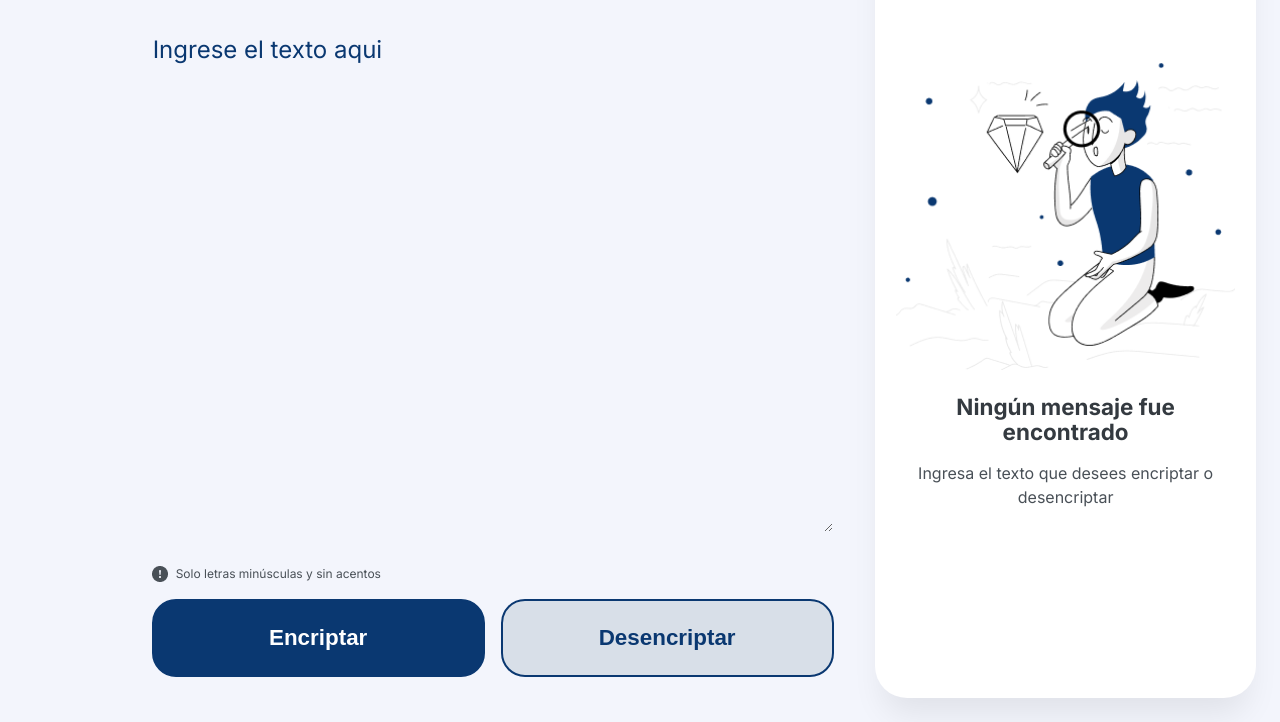
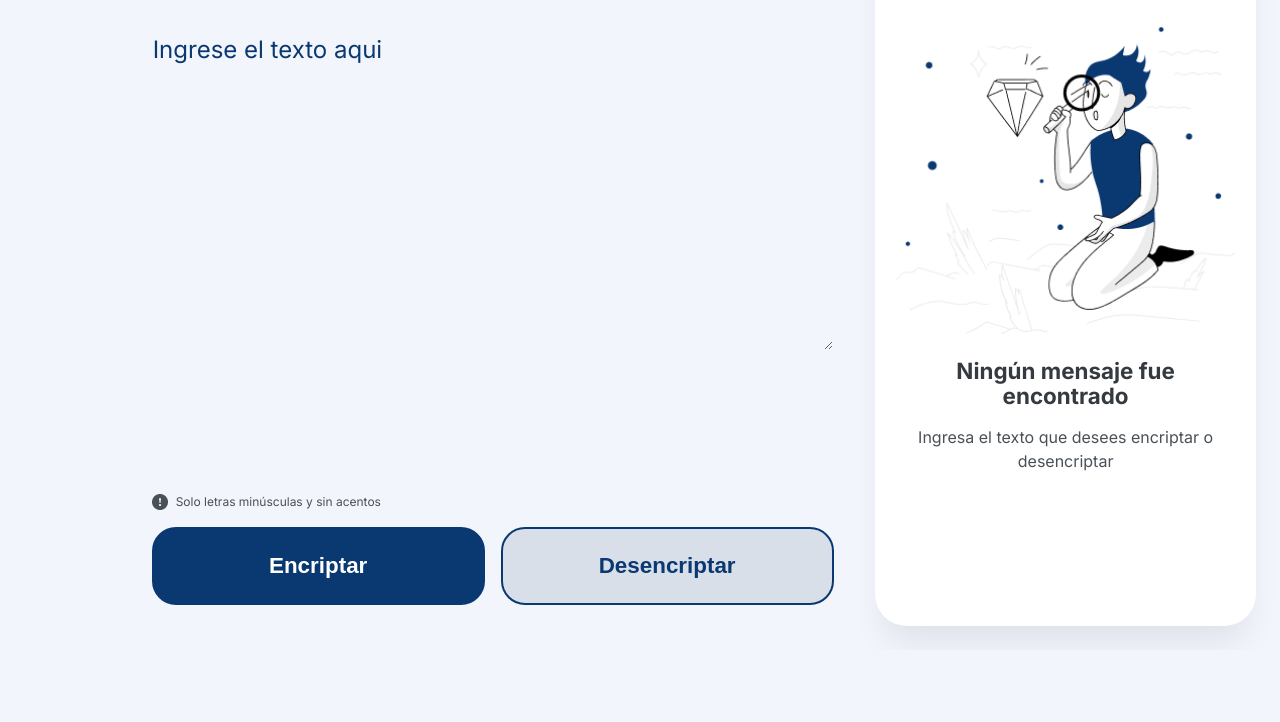
Before and after one commit to NFabian-Parra/desafio_encritador, a plain HTML site: page index.html in a window 1280 px wide. Shown: the part 150-872 px from the top of the page. After the commit the page ends 800 px from the top, so only its background shows below. Drawn offline with Linux system fonts and the light colour scheme.

Commit message:
Corregir responsividad

```diff
--- a/index.html
+++ b/index.html
@@ -16,7 +16,7 @@
     </header>
     <h1 class="titulo-sitio">Desafio encriptador de texto</h1>
     <form class="form__section">
-      <textarea class="form__imput" id="" cols="30" rows="10" placeholder="Ingrese el texto aqui"></textarea>
+      <textarea class="form__imput" cols="30" rows="8" placeholder="Ingrese el texto aqui"></textarea>
       <div class="form__btn__container">
         <div class="form__signo"><img src="./img/signo.png" alt="icono alerta">
           <span>Solo letras minúsculas y sin acentos</span>
--- a/style.css
+++ b/style.css
@@ -18,7 +18,7 @@ body{
   font-family: var(--inter-font);
   display: flex;
   padding: 3dvh;
-  height: 100%;
+  height: 100dvh;
   width:100%;
 }
 
@@ -40,7 +40,7 @@ main{
   display: flex;
   flex-direction: column;
   justify-content: space-between;
-  height: auto;
+  height: 100dvh;
   margin: 0 2.6rem 1.3rem 15%;
   gap: 2rem;
 }
@@ -49,7 +49,7 @@ main{
   background: transparent;
   border-color: transparent;
   outline: none;
-  height: 63dvh;
+  /* height: 100%; */
   color: var(--dark-blue);
   font-family: var(--inter-font);
   font-size: 1.5rem;
@@ -104,6 +104,7 @@ textarea::placeholder{
   flex-direction: column;
   background: var(--white);
   justify-content: space-between;
+  min-width: 350px;
   border-radius: 2rem;
   box-shadow: 0px 24px 32px -8px rgba(0, 0, 0, 0.08);
   padding: 1.3rem;
@@ -117,7 +118,6 @@ textarea::placeholder{
   gap: 1.5rem;
   flex-grow: 1;
   justify-content: center; /* quitar cuando js*/
-  min-width: 335px;
   color: var(--Gray-txt-400);
   font-size: 1.5rem;
   font-style: normal;
@@ -168,7 +168,7 @@ textarea::placeholder{
   opacity: 1;
 }
 
-@media screen and (max-width: 768px){
+@media screen and (max-width: 820px){
   body{
     flex-direction: column;
     padding: 6dvh 3dvh 3dvh;
@@ -180,10 +180,7 @@ textarea::placeholder{
 
   .form__section{
     margin: 0rem 0 2rem 0;
-  }
-
-  .form__imput{
-    height: 48.6dvh;
+    height: 100%;
   }
 
   .output{
```
